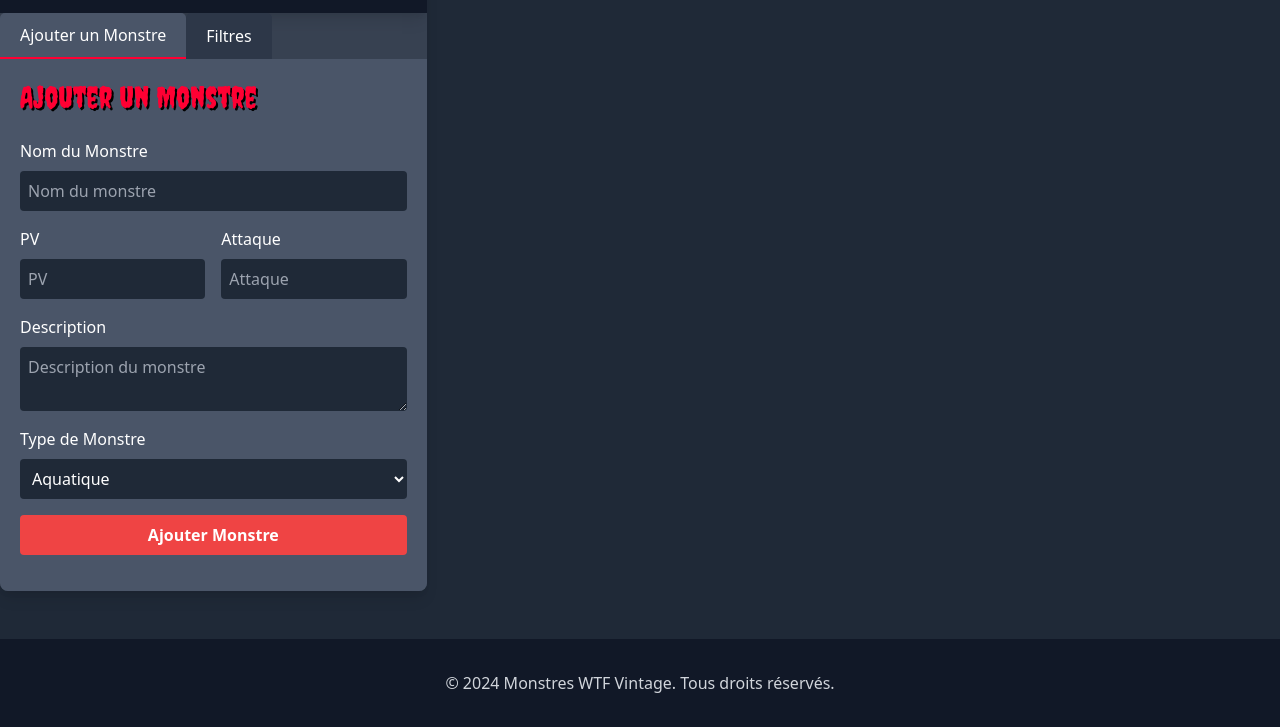
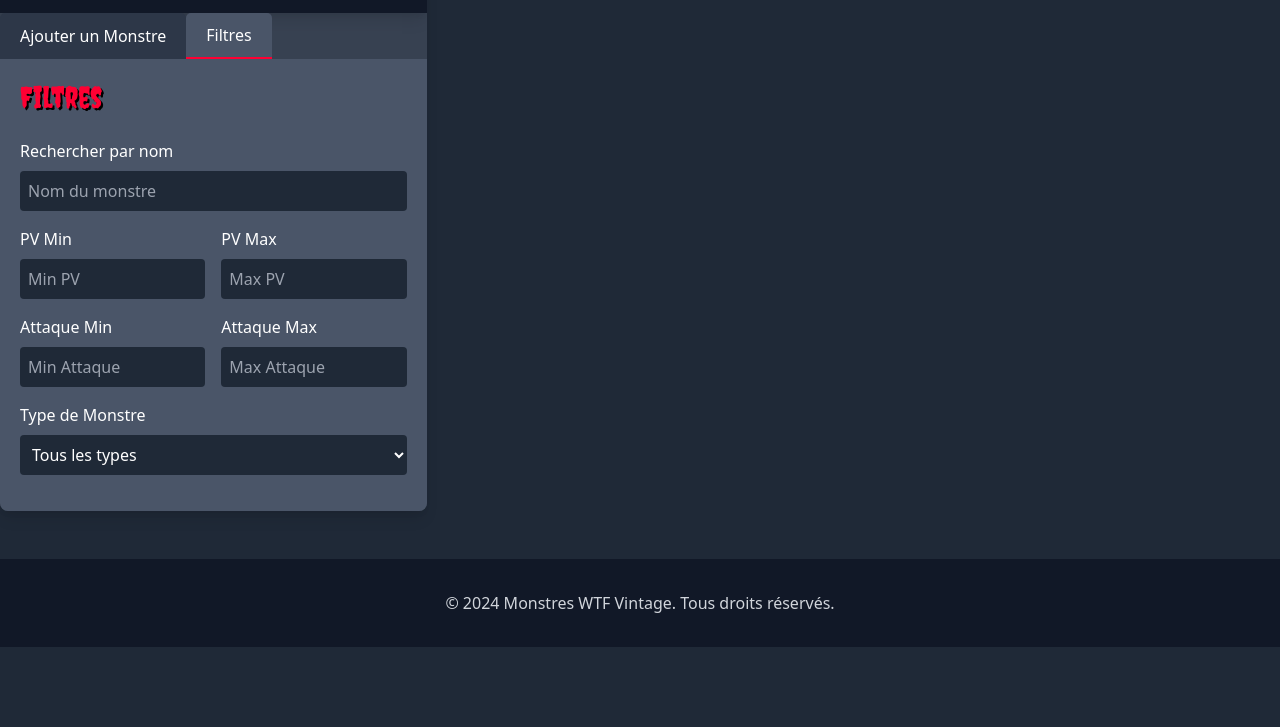
Before and after one commit to BelalBou/ExamAppStatBelal, a plain HTML site: page index.html in a window 1280 px wide. Both pictures are taken after a click on the button "Filtres". Shown: the part 147-874 px from the top of the page. After the commit the page ends 800 px from the top, so only its background shows below. Drawn offline with nearby package versions, Linux system fonts and the light colour scheme.

Commit message:
feat: implement filters tab display

```diff
--- a/index.html
+++ b/index.html
@@ -87,12 +87,24 @@
           </div>
         </header>
         <div class="flex">
-          <button class="tab-button active">Ajouter un Monstre</button>
-          <button class="tab-button">Filtres</button>
+          <button
+            class="tab-button"
+            :class="{ active: !isFiltersTabActive }"
+            @click="isFiltersTabActive = false"
+          >
+            Ajouter un Monstre
+          </button>
+          <button
+            class="tab-button"
+            :class="{ active: isFiltersTabActive }"
+            @click="isFiltersTabActive = true"
+          >
+            Filtres
+          </button>
         </div>
 
         <!-- Contenu des onglets -->
-        <div id="form" class="tab-content active">
+        <div id="form" class="tab-content active" v-if="!isFiltersTabActive">
           <h2 class="text-3xl monster-header mb-6">Ajouter un Monstre</h2>
           <form class="grid grid-cols-1 gap-4">
             <div>
@@ -164,7 +176,11 @@
         </div>
 
         <!-- Contenu des filtres -->
-        <div id="filters" class="tab-content">
+        <div
+          id="filters"
+          class="tab-content"
+          :class="{ active: isFiltersTabActive }"
+        >
           <h2 class="text-3xl monster-header mb-6">Filtres</h2>
           <form class="grid grid-cols-1 gap-4">
             <div>
@@ -306,6 +322,8 @@
             attaque: "",
             type: "",
           },
+          isFiltersTabActive: false,
+          isEditing: false,
         };
       },
       computed: {
```
